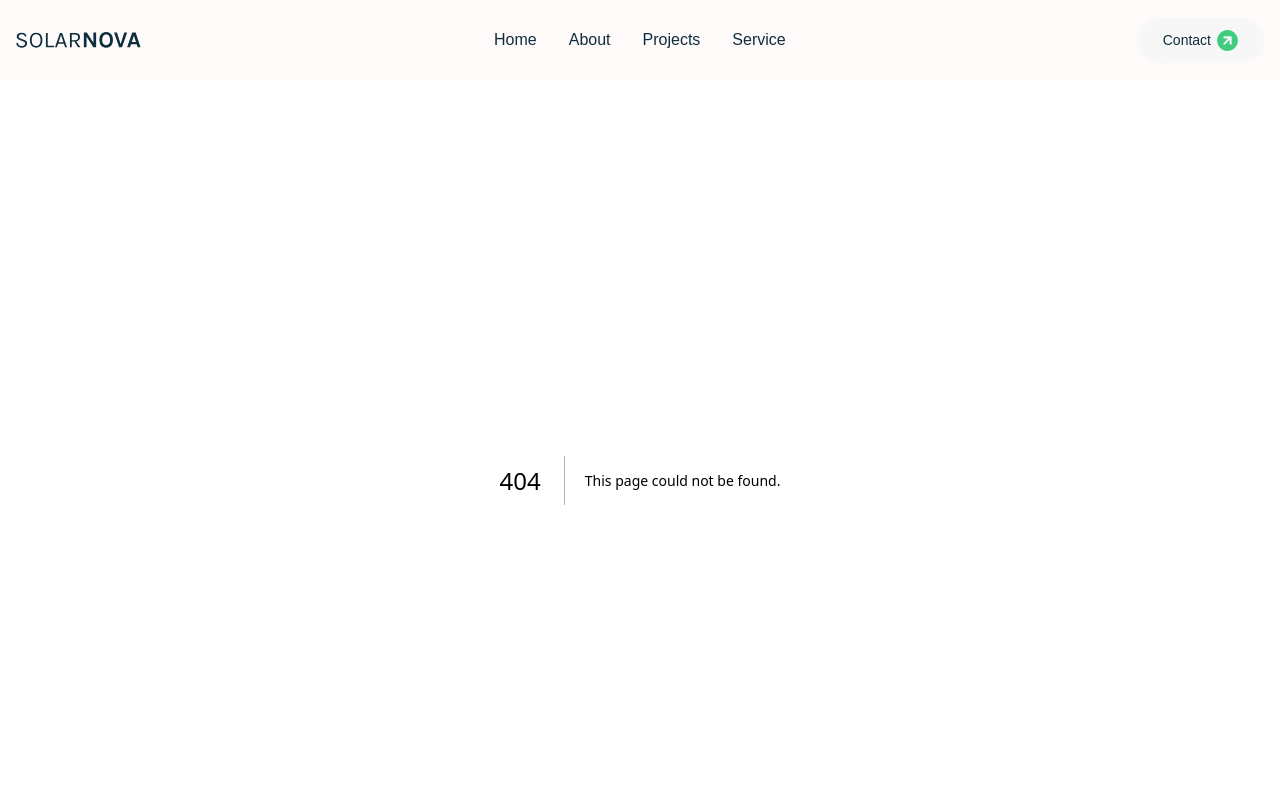
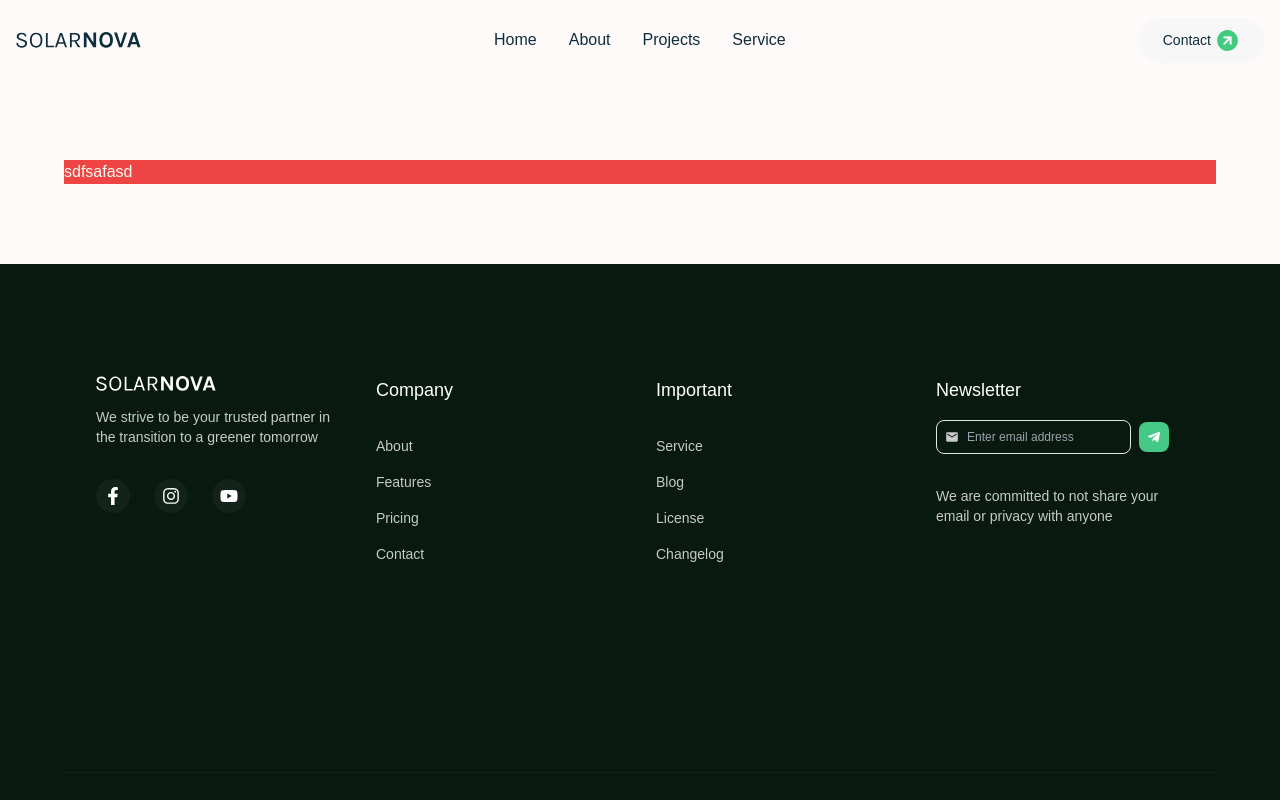
Before and after one commit to Rozmyk/SolarNova, a Next.js app: page /about in a window 1280 px wide. Before the commit this address had no page. Shown: the top 800 px of the page. Built offline with nearby package versions, Linux system fonts and the light colour scheme.

Commit message:
Create new page about us

```diff
--- /dev/null
+++ b/src/app/about/page.tsx
@@ -0,0 +1,13 @@
+import AboutPage from '@/components/AboutPage/AboutPage'
+import { Metadata } from 'next'
+export const metadata: Metadata = {
+	title: 'About Us',
+	description:
+		'Learn about our commitment to renewable energy and sustainability. Discover how we empower communities and businesses with innovative solutions for a greener future.',
+}
+
+const page = () => {
+	return <AboutPage />
+}
+
+export default page
--- /dev/null
+++ b/src/components/AboutPage/AboutPage.tsx
@@ -0,0 +1,10 @@
+import Wrapper from '../Wrapper/Wrapper'
+const AboutPage = () => {
+	return (
+		<Wrapper>
+			<div className='bg-red-500'>sdfsafasd</div>
+		</Wrapper>
+	)
+}
+
+export default AboutPage
```
